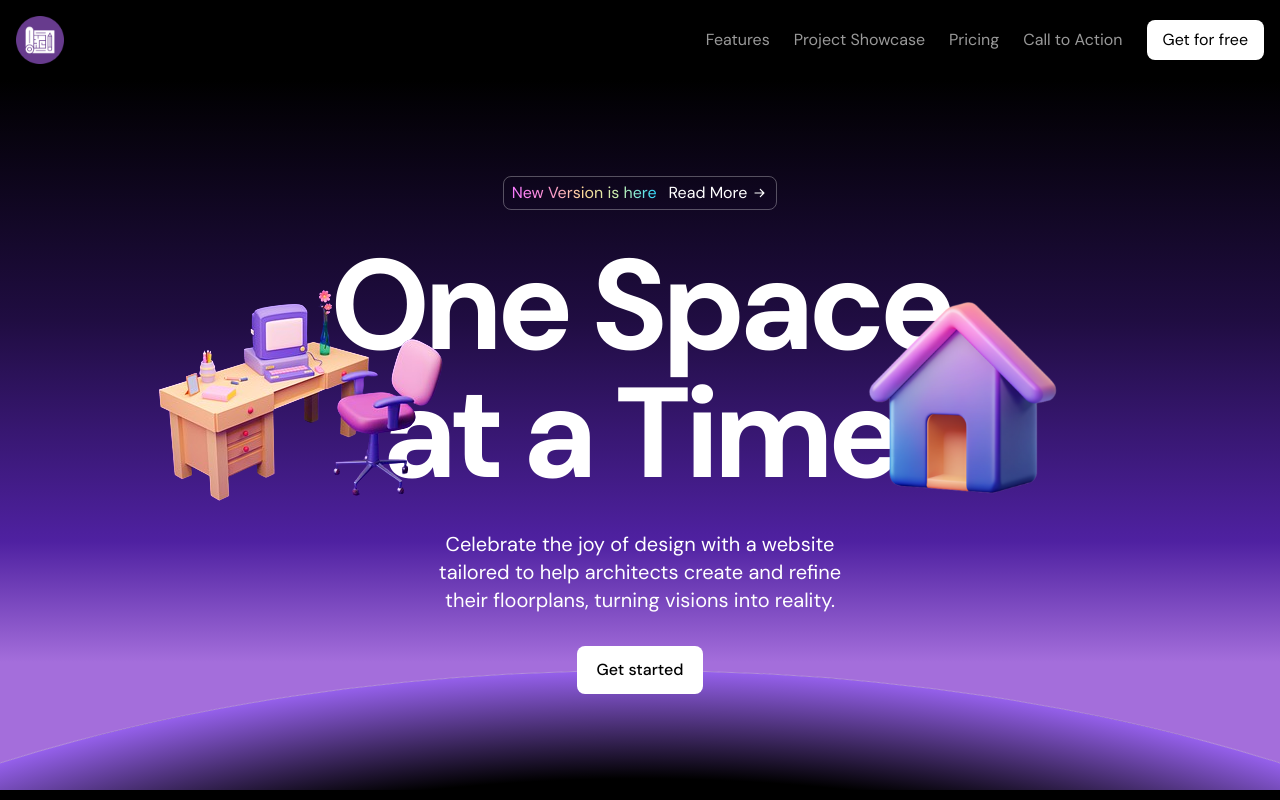
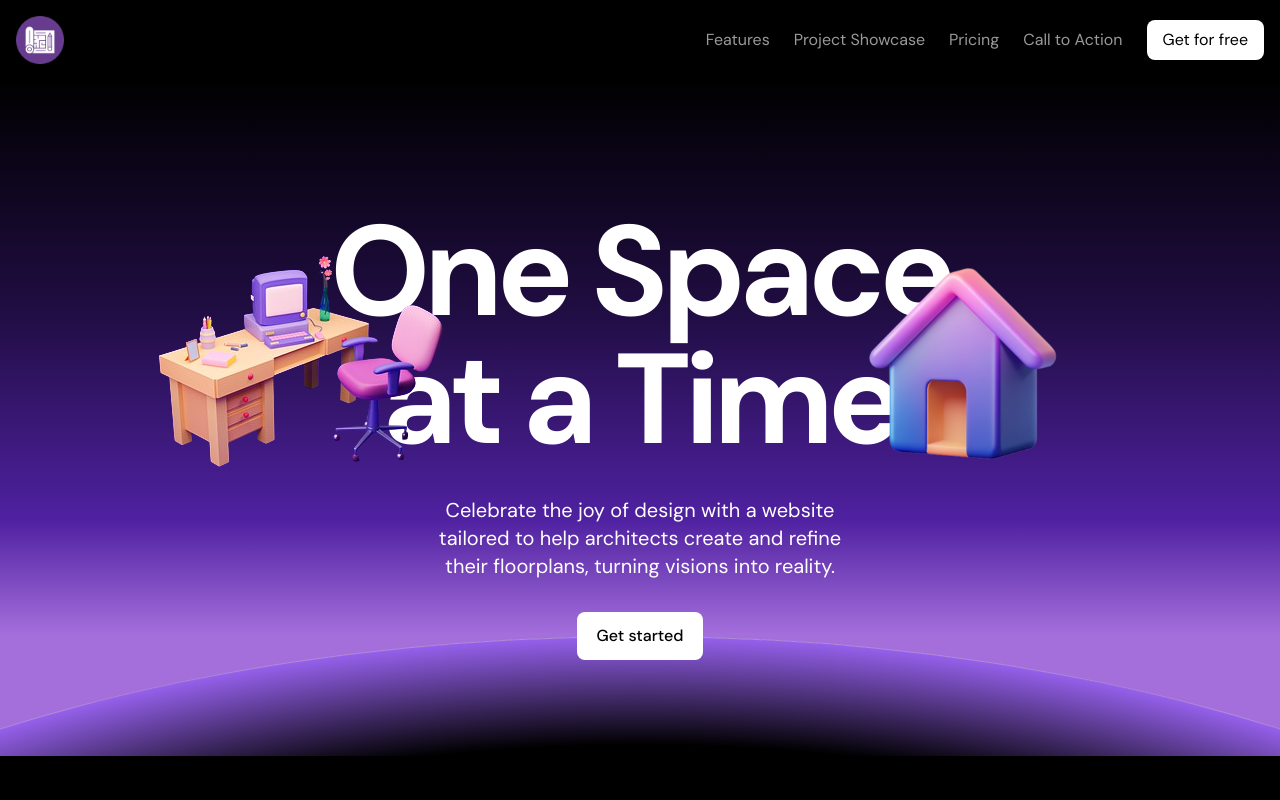
Before and after one commit to siro844/architech-landing, a Next.js app: page / in a window 1280 px wide. Shown: the top 800 px of the page. Built offline with nearby package versions, Linux system fonts and the light colour scheme.

Commit message:
fix : remove redundant a tag from hero

```diff
--- a/src/components/Hero.tsx
+++ b/src/components/Hero.tsx
@@ -12,15 +12,6 @@ export const Hero = () => {
       <div className="absolute h-[375px] w-[750px] sm:w-[1536px] sm:h-[768px] lg:w-[2400px] lg:h-[1200px] rounded-[100%] bg-black left-1/2 -translate-x-1/2 border border-[#B48CDE] bg-[radial-gradient(closest-side,#000_82%,#9560EB)] top-[calc(100%-96px)] sm:top-[calc(100%-120px)]"></div>
       <div className="container relative">
         <div className="flex items-center justify-center">
-        <a href="#" className="inline-flex gap-3 border py-1 px-2 rounded-lg border-white/30">
-          <span className="bg-[linear-gradient(to_right,#F87AFF,#FB93D0,#FFDD99,#C3F0B2,#2FD8FE)] text-transparent bg-clip-text">
-            New Version is here
-          </span>
-          <span className="inline-flex items-center gap-1">
-              <span>Read More</span>
-              <ArrowWIcon/>
-          </span>
-        </a>
         </div>
         <div className="flex justify-center mt-8">
         <div className="inline-flex relative">
```
